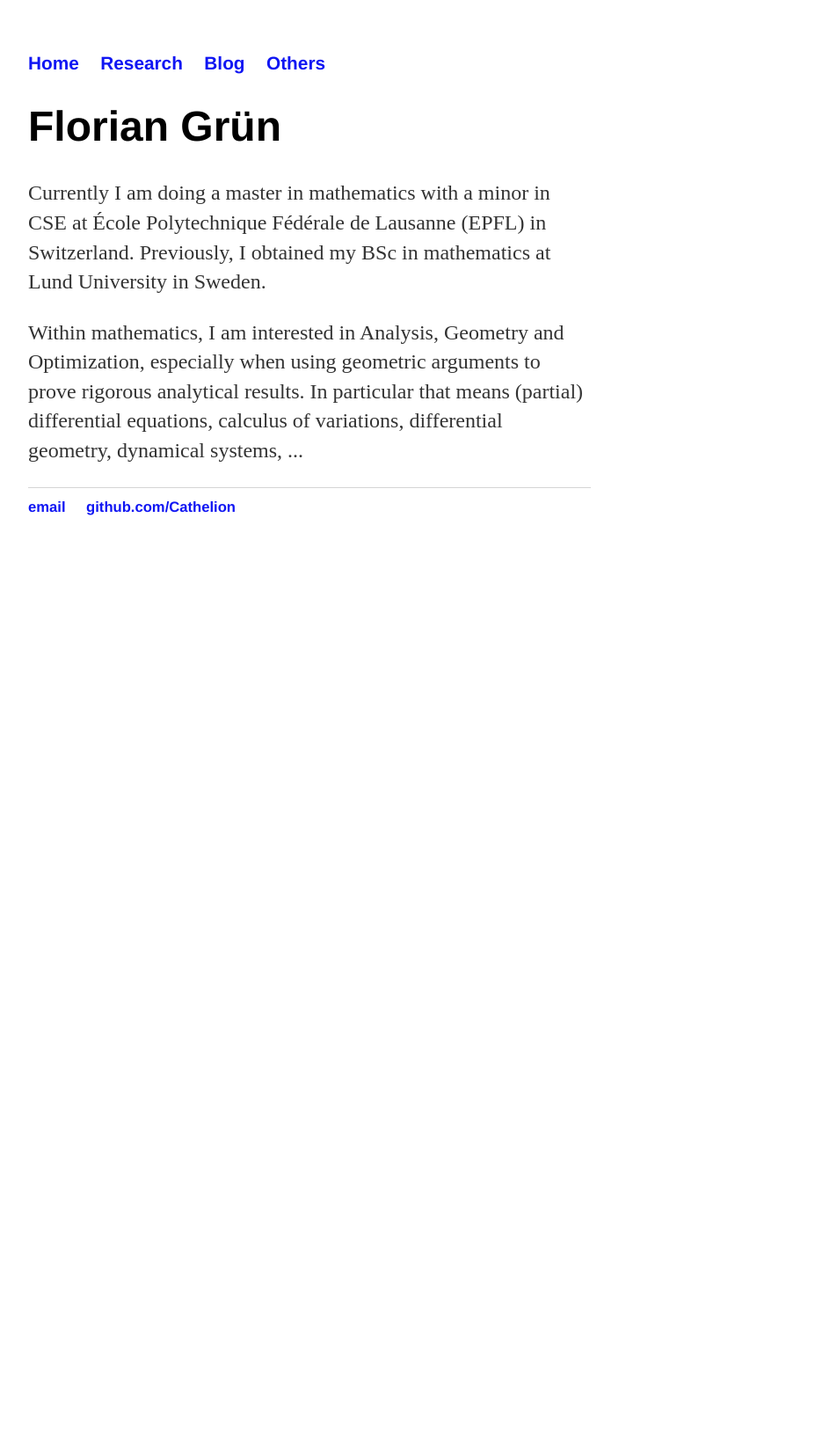
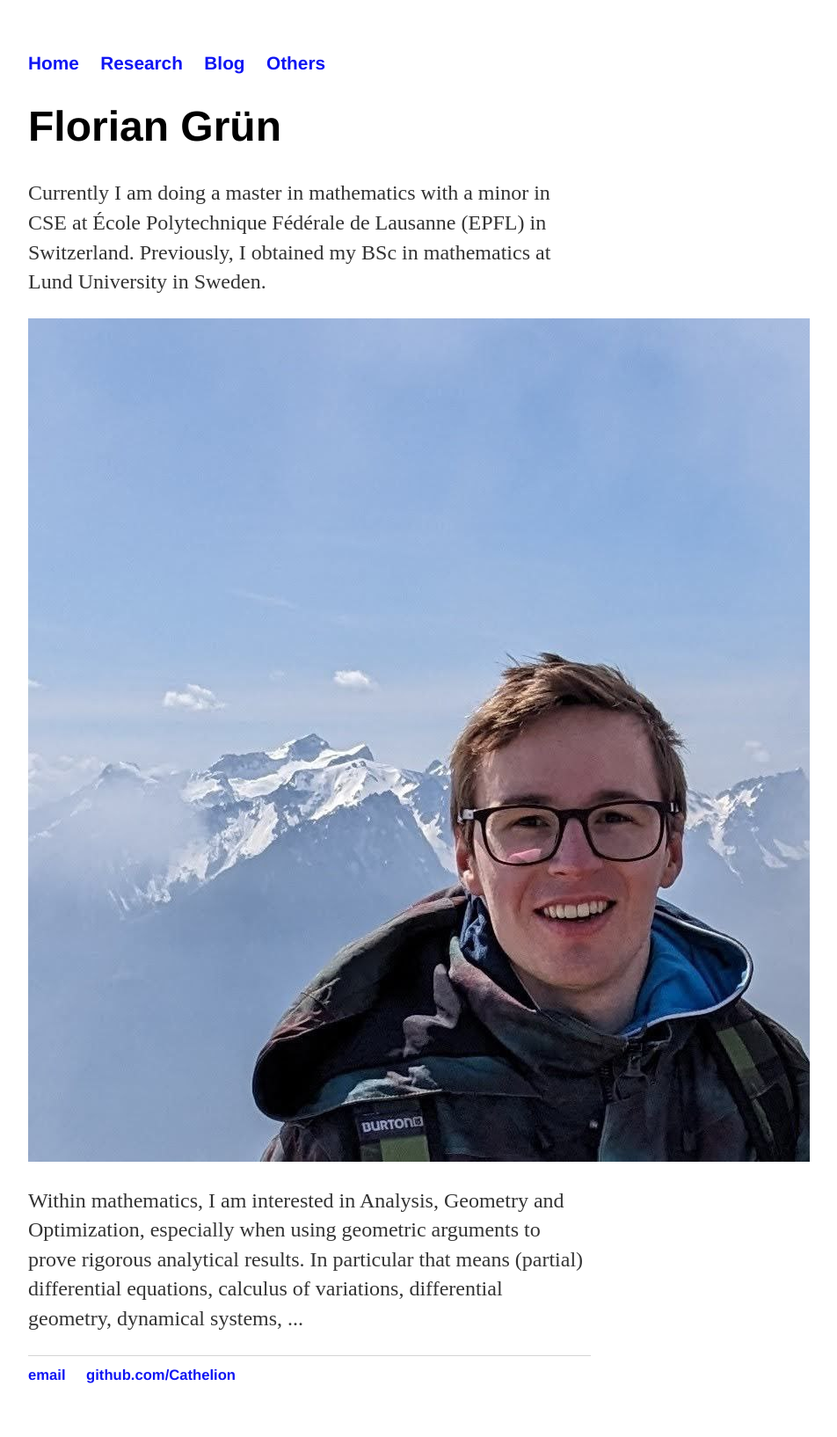
Before and after one commit to Cathelion/Cathelion.github.io, a Jekyll site: the page built from index.html, in a window 1280 px wide. Shown: the whole page at 88% size, without its empty margins (288-1240 px from the left). Built offline with Jekyll 4.4.1, drawn with Linux system fonts in a browser that asks for light colours; before the commit the page ends 900 px from its top, so only the background shows below that.

Commit message:
Update index.html

```diff
--- a/index.html
+++ b/index.html
@@ -7,6 +7,13 @@ title: Home
         		<h1>Florian Grün</h1>
 				<p>Currently I am doing a master in mathematics with a minor in CSE at École Polytechnique Fédérale de Lausanne (EPFL) in Switzerland.
 			Previously, I obtained my BSc in mathematics at Lund University in Sweden.</p>
-				<p> Within mathematics, I am interested in Analysis, Geometry and Optimization, especially when using geometric arguments to prove rigorous
+
+	<div style="display:inline-block;vertical-align:top;">
+    <img src="/photo_2023-08-25_16-39-54.jpg" alt="img"/>
+</div>
+<div style="display:inline-block;">
+   <p> Within mathematics, I am interested in Analysis, Geometry and Optimization, especially when using geometric arguments to prove rigorous
 					analytical results. In particular that means (partial) differential equations, calculus of variations, differential geometry, dynamical systems, ...</p>
-    		</div><!-- /.blurb -->
+
+</div>
+</div><!-- /.blurb -->
```
